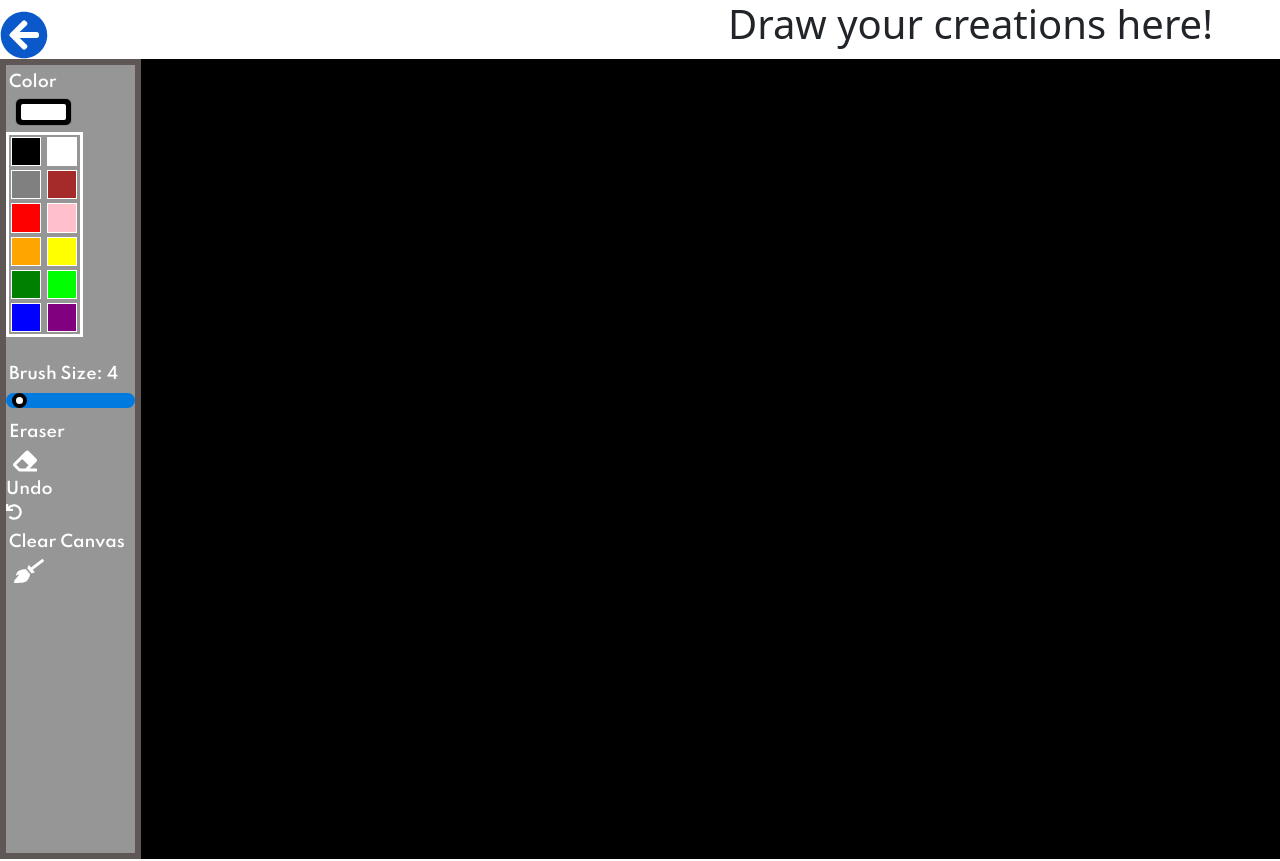
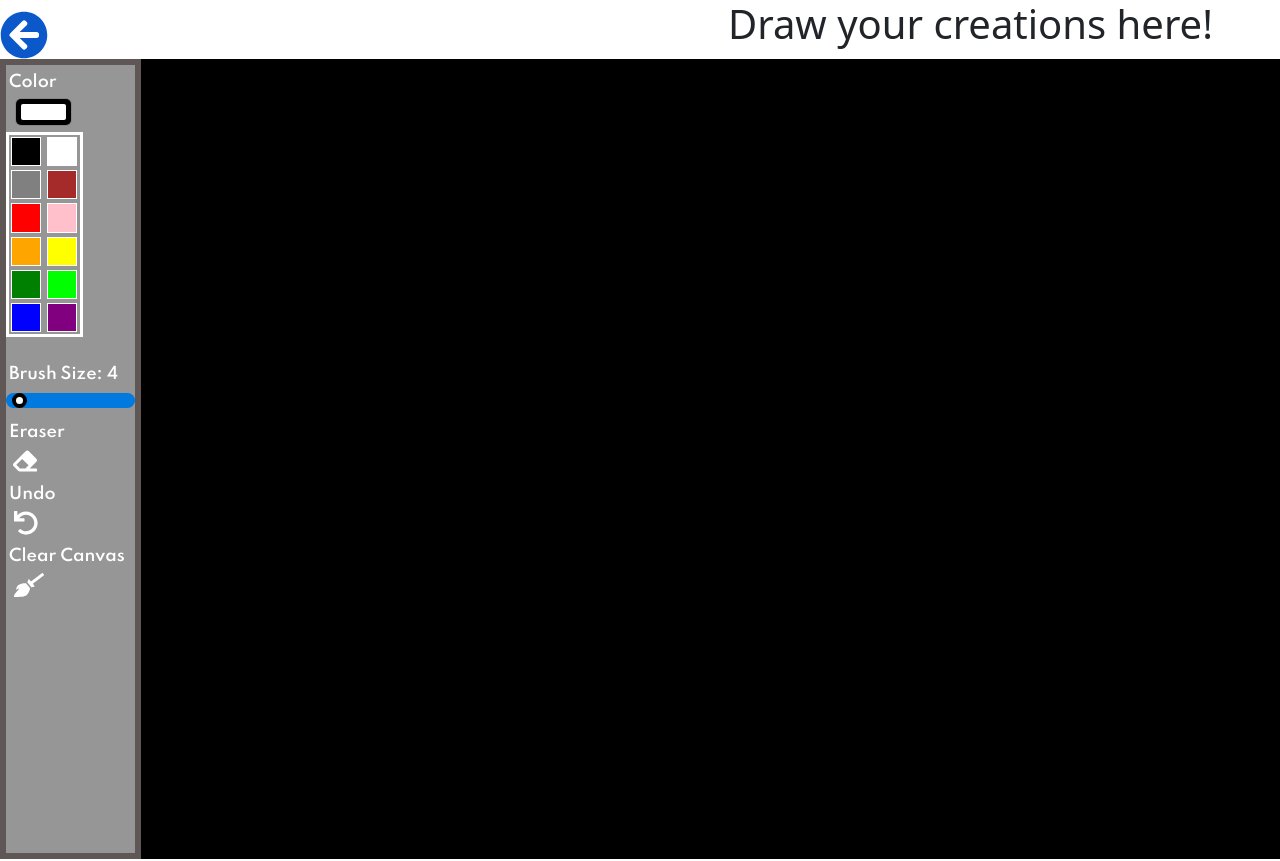
Before and after one commit to rzh150030/paint-app, a React (Create React App) app: page /canvas in a window 1280 px wide. Shown: the top 861 px of the page. Built offline with nearby package versions, Linux system fonts and the light colour scheme.

Commit message:
updated undo styling

```diff
--- a/src/components/ClearCanvas/ClearCanvas.js
+++ b/src/components/ClearCanvas/ClearCanvas.js
@@ -7,9 +7,7 @@ export default function ClearCanvas({clearCanvas}) {
     return (
         <div>
            <div className="tool-name">Clear Canvas</div>
-           <div>
-                <FontAwesomeIcon className="broom" icon={faBroom} onClick={clearCanvas} />
-            </div>
+            <FontAwesomeIcon className="broom" icon={faBroom} onClick={clearCanvas} />
         </div>
     )
 }
--- /dev/null
+++ b/src/components/Undo/Undo.css
@@ -0,0 +1,9 @@
+.undo{
+    font-size: 1.5em;
+    margin-left: 8px;
+}
+
+.undo:hover{
+    cursor: pointer;
+    color: rgb(2, 141, 255);
+}
--- a/src/components/Undo/Undo.js
+++ b/src/components/Undo/Undo.js
@@ -2,6 +2,7 @@ import { faUndo } from "@fortawesome/free-solid-svg-icons";
 import { FontAwesomeIcon } from "@fortawesome/react-fontawesome";
 import { useSelector, useDispatch } from 'react-redux';
 import { undoAction } from "../../store/reducer";
+import './Undo.css';
 
 export default function Undo({color, brushSize}) {
     const dispatch = useDispatch();
@@ -42,8 +43,8 @@ export default function Undo({color, brushSize}) {
 
     return (
         <div>
-           <div>Undo</div>
-           <FontAwesomeIcon icon={faUndo} onClick={handleUndo}/>
+           <div className="tool-name">Undo</div>
+           <FontAwesomeIcon className="undo" icon={faUndo} onClick={handleUndo}/>
         </div>
     )
 }
```
